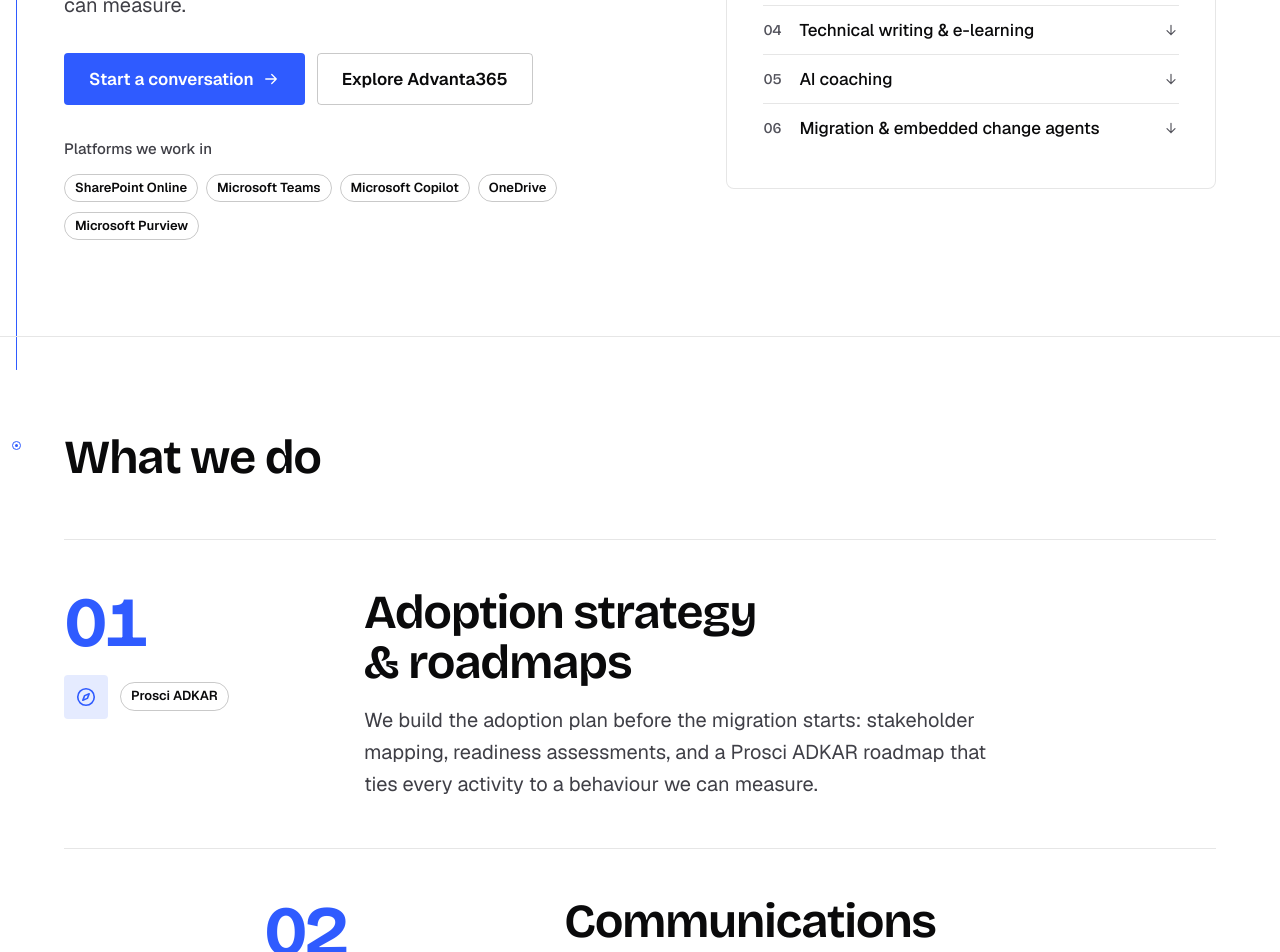
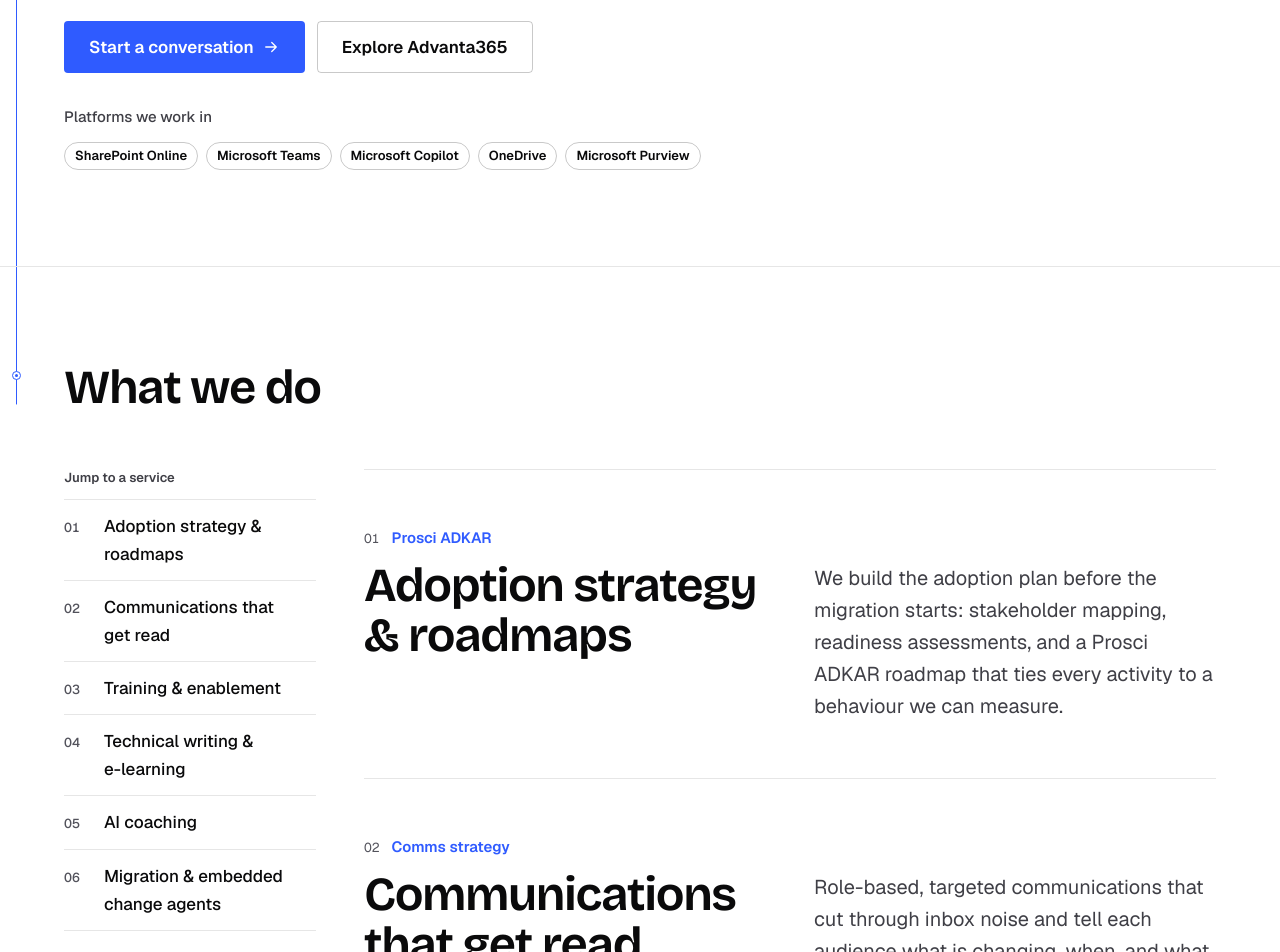
Before and after one commit to TharrosDev-ORG/Echo-Five-Website, a Next.js app: page /services in a window 1280 px wide. Shown: the part 440-1392 px from the top of the page. Built offline with nearby package versions, Linux system fonts and the light colour scheme.

Commit message:
Restyle Services and Approach pages
Co-Authored-By: Claude Opus 5.5 <noreply@anthropic.com>
Claude-Session: https://claude.ai/code/session_01Y7mfsdWnq3Uu4pMFSoLwWH

```diff
--- a/app/approach/page.tsx
+++ b/app/approach/page.tsx
@@ -40,7 +40,8 @@ export default function ApproachPage() {
         <StallClose className="mt-12 md:mt-16" />
       </Section>
 
-      <Section id="adkar" tone="dark" labelledBy="adkar-heading">
+      {/* Hand-off: the stepper's path carries the signal line, so the rail stops above. */}
+      <Section id="adkar" tone="dark" rail={false} labelledBy="adkar-heading">
         <SectionHeading id="adkar-heading" title={adkar.heading} lead={adkar.intro} />
         <div className="mt-10 md:mt-14">
           <AdkarStepper />
--- a/app/services/page.tsx
+++ b/app/services/page.tsx
@@ -29,7 +29,6 @@ export default function ServicesPage() {
             </Button>
           </>
         }
-        visual={<ServiceJumpNav />}
       >
         <p id="platforms-label" className="text-small font-medium text-fg-2">
           {services.platformsLabel}
@@ -45,7 +44,14 @@ export default function ServicesPage() {
 
       <Section id="what-we-do" labelledBy="what-we-do-heading">
         <SectionHeading id="what-we-do-heading" title={services.heading} />
-        <ServiceDetails />
+        <div className="mt-10 grid gap-10 md:mt-14 lg:grid-cols-12 lg:gap-x-12">
+          <div className="lg:col-span-3">
+            <ServiceJumpNav />
+          </div>
+          <div className="min-w-0 lg:col-span-9">
+            <ServiceDetails />
+          </div>
+        </div>
       </Section>
 
       <Section tone="alt" labelledBy="pair-advanta-heading">
--- a/components/approach/AdkarGlance.tsx
+++ b/components/approach/AdkarGlance.tsx
@@ -1,33 +1,25 @@
 import { process as adkar } from "@/lib/content";
 
 /**
- * Hero panel for /approach: the five ADKAR stages at a glance, as a short
- * vertical timeline. The interactive stepper further down covers each stage.
+ * Hero panel for /approach: the five ADKAR stages at a glance, as ruled rows
+ * with the letter set large. The interactive stepper further down covers each stage.
  */
 export default function AdkarGlance() {
-  const last = adkar.stages.length - 1;
-
   return (
-    <div className="card card-panel max-w-md lg:ml-auto lg:w-full">
-      <p id="adkar-glance-label" className="text-small font-medium text-fg-2">
+    <div className="max-w-md lg:ml-auto lg:w-full">
+      <p id="adkar-glance-label" className="text-label font-semibold text-fg-2">
         {adkar.stagesLabel}
       </p>
-      <ol aria-labelledby="adkar-glance-label" className="mt-3 grid gap-3">
+      <ol aria-labelledby="adkar-glance-label" className="mt-3 border-t border-edge-strong">
         {adkar.stages.map((stage, i) => (
-          <li key={stage.name} className="relative flex items-center gap-4">
-            {i < last ? (
-              <span
-                aria-hidden="true"
-                className="absolute top-10 -bottom-3 left-5 w-0.5 -translate-x-1/2 bg-edge-strong"
-              />
-            ) : null}
-            <span
-              aria-hidden="true"
-              className="relative flex size-10 shrink-0 items-center justify-center rounded-full border-2 border-accent bg-raised font-display font-semibold text-fg"
-            >
+          <li key={stage.name} className="flex items-baseline gap-5 border-b border-edge py-3">
+            <span aria-hidden="true" className="w-9 shrink-0 font-display text-h2 text-accent">
               {stage.key}
             </span>
-            <span className="font-display text-h3 text-fg">{stage.name}</span>
+            <span className="text-h3 text-fg">{stage.name}</span>
+            <span aria-hidden="true" className="ml-auto text-label tabular-nums text-fg-3">
+              {String(i + 1).padStart(2, "0")}
+            </span>
           </li>
         ))}
       </ol>
--- a/components/approach/AdkarStepper.tsx
+++ b/components/approach/AdkarStepper.tsx
@@ -4,6 +4,7 @@ import { useId, useRef, useState, useSyncExternalStore, type KeyboardEvent } fro
 import { process as adkar } from "@/lib/content";
 import { cx } from "@/lib/cx";
 import AdkarPath from "@/components/illustrations/AdkarPath";
+import Reveal from "@/components/ui/Reveal";
 import styles from "./AdkarStepper.module.css";
 
 const noopSubscribe = () => () => {};
@@ -50,22 +51,22 @@ export default function AdkarStepper() {
   const Panel = enhanced ? "div" : "li";
 
   return (
-    <div className={cx("card card-panel", styles.stepper)} data-enhanced={enhanced ? "" : undefined}>
+    <div className={styles.stepper} data-enhanced={enhanced ? "" : undefined}>
       {/*
-        The path's nodes sit at 10%, 30% ... 90% of its width. Widening it by the
-        tab gap (0.5rem) and pulling it left by half that puts each node over
-        the centre of its tab.
+        The path's nodes sit at 10%, 30% ... 90% of its width: the centres of
+        five equal columns, so each node sits over its tab. The path is the
+        signal line; it draws up to the selected stage.
       */}
-      <div className="mx-auto hidden w-full max-w-3xl sm:block">
-        <div className="-mx-1">
-          <AdkarPath active={enhanced ? active : undefined} />
-        </div>
+      <div className="hidden w-full sm:block">
+        <Reveal>
+          <AdkarPath letters={false} active={enhanced ? active : undefined} />
+        </Reveal>
       </div>
 
       <div
         role={enhanced ? "tablist" : undefined}
         aria-label={enhanced ? adkar.stagesLabel : undefined}
-        className={cx(styles.tablist, "mx-auto grid w-full max-w-3xl grid-cols-5 gap-2 sm:mt-3")}
+        className={cx(styles.tablist, "grid w-full grid-cols-5 sm:mt-1")}
       >
         {stages.map((stage, i) => {
           // Styled as selected even before hydration so the layout does not shift.
@@ -85,10 +86,10 @@ export default function AdkarStepper() {
               onClick={() => setActive(i)}
               onKeyDown={onKeyDown}
               className={cx(
-                "flex min-h-11 cursor-pointer items-center justify-center rounded-control border px-1 py-2 font-semibold",
-                "transition-colors duration-150",
+                "flex min-h-11 cursor-pointer items-center justify-center border-b-2 px-1 py-2 font-semibold",
+                "transition-colors duration-200",
                 selected
-                  ? "border-accent-fill bg-accent-fill text-on-accent"
+                  ? "border-accent-fill text-fg"
                   : "border-edge text-fg-2 hover:border-edge-strong hover:text-fg",
               )}
             >
@@ -104,7 +105,7 @@ export default function AdkarStepper() {
 
       <Panels
         aria-label={enhanced ? undefined : adkar.stagesLabel}
-        className={cx("mx-auto mt-8 w-full max-w-3xl", !enhanced && "divide-y divide-edge")}
+        className={cx("mt-10 w-full lg:mt-14", !enhanced && "divide-y divide-edge")}
       >
         {stages.map((stage, i) => (
           <Panel
@@ -116,19 +117,20 @@ export default function AdkarStepper() {
             hidden={enhanced ? i !== active : undefined}
             className={cx(
               styles.panel,
-              "grid items-start gap-4 rounded-control sm:grid-cols-[auto_minmax(0,1fr)] sm:gap-6",
+              "grid items-start gap-x-10 gap-y-3 sm:grid-cols-[6rem_minmax(0,1fr)] lg:grid-cols-[12rem_minmax(0,1fr)] lg:gap-x-12",
               !enhanced && "py-6 first:pt-0 last:pb-0",
             )}
           >
+            {/* The giant letter is decoration; the stage name below is the real heading. */}
             <span
               aria-hidden="true"
-              className="flex size-14 items-center justify-center rounded-card bg-accent/12 font-display text-h2 text-accent"
+              className="font-display leading-none text-accent text-display lg:text-mega"
             >
               {stage.key}
             </span>
-            <div className="min-w-0">
-              <h3 className="text-h3 text-fg">{stage.name}</h3>
-              <p className="mt-2 max-w-[60ch] text-lead text-fg-2">{stage.body}</p>
+            <div className="min-w-0 lg:pt-4">
+              <h3 className="text-h2 text-fg">{stage.name}</h3>
+              <p className="mt-3 max-w-[52ch] text-lead text-fg-2">{stage.body}</p>
             </div>
           </Panel>
         ))}
--- a/components/approach/EngagementSteps.tsx
+++ b/components/approach/EngagementSteps.tsx
@@ -1,32 +1,25 @@
 import { engagement } from "@/lib/content";
-import { cx } from "@/lib/cx";
 import Reveal from "@/components/ui/Reveal";
 
 /**
- * The four-part engagement arc. Stacked on phones, two columns on tablets,
- * and a connected horizontal track from lg up.
+ * The four-part engagement arc as a numbered sequence: one ruled row per
+ * step, with the numeral, the title, and the description in a line from md.
  */
 export default function EngagementSteps() {
-  const last = engagement.steps.length - 1;
   return (
-    <ol className="mt-10 grid gap-x-8 gap-y-10 sm:grid-cols-2 md:mt-14 lg:grid-cols-4 lg:gap-x-6">
+    <ol className="mt-10 border-b border-edge md:mt-14">
       {engagement.steps.map((step, i) => (
-        <Reveal as="li" key={step.n} index={i} className="min-w-0">
-          <div className="flex items-center gap-4">
-            <span
-              aria-hidden="true"
-              className="inline-flex size-11 shrink-0 items-center justify-center rounded-control bg-accent-fill font-display text-h3 text-on-accent"
-            >
-              {step.n}
-            </span>
-            {/* Connector to the next step on the horizontal track. */}
-            <span
-              aria-hidden="true"
-              className={cx("hidden h-px flex-1 bg-edge-strong", i < last && "lg:block")}
-            />
-          </div>
-          <h3 className="mt-5 text-h3 text-fg">{step.title}</h3>
-          <p className="mt-2 text-fg-2">{step.body}</p>
+        <Reveal
+          as="li"
+          key={step.n}
+          index={i}
+          className="grid gap-x-8 gap-y-3 border-t border-edge py-8 md:grid-cols-[5rem_minmax(0,1fr)_minmax(0,1.1fr)] md:py-10 lg:grid-cols-[5.5rem_minmax(0,1fr)_minmax(0,1.1fr)]"
+        >
+          <span aria-hidden="true" className="font-display text-h2 text-accent tabular-nums">
+            {step.n.padStart(2, "0")}
+          </span>
+          <h3 className="text-h2 text-fg md:text-h3 lg:text-h2">{step.title}</h3>
+          <p className="max-w-[52ch] text-fg-2 md:pt-1">{step.body}</p>
         </Reveal>
       ))}
     </ol>
--- a/components/services/PairWithAdvanta.tsx
+++ b/components/services/PairWithAdvanta.tsx
@@ -4,17 +4,17 @@ import ToolkitStack from "@/components/illustrations/ToolkitStack";
 
 const { pairWithAdvanta } = services;
 
-/** Dark promo panel pointing service buyers at the Advanta365 toolkit. */
+/** Black panel pointing service buyers at the Advanta365 toolkit. */
 export default function PairWithAdvanta({ headingId }: { headingId: string }) {
   return (
-    <div className="surface-dark grid gap-10 overflow-hidden rounded-panel px-5 py-10 sm:p-10 lg:grid-cols-[minmax(0,1.15fr)_minmax(0,0.85fr)] lg:items-center lg:gap-14 lg:p-14">
+    <div className="surface-dark grid gap-10 overflow-hidden rounded-none px-5 py-10 sm:p-10 lg:grid-cols-[minmax(0,1.15fr)_minmax(0,0.85fr)] lg:items-center lg:gap-14 lg:p-14">
       <div className="min-w-0">
-        <p className="mb-4 text-small font-medium text-fg-2">{advanta.byline}</p>
-        <h2 id={headingId} className="text-h2 text-fg">
+        <p className="mb-4 text-small font-semibold text-accent">{advanta.byline}</p>
+        <h2 id={headingId} className="text-h1 text-fg">
           {pairWithAdvanta.heading}
         </h2>
         <p className="mt-5 max-w-[56ch] text-lead text-fg-2">{pairWithAdvanta.body}</p>
-        <div className="mt-8 flex flex-wrap gap-3">
+        <div className="mt-8 flex flex-col gap-3 sm:flex-row sm:flex-wrap">
           <Button href="/product" arrow>
             {pairWithAdvanta.cta}
           </Button>
--- a/components/services/ServiceDetails.tsx
+++ b/components/services/ServiceDetails.tsx
@@ -1,54 +1,32 @@
 import { services } from "@/lib/content";
-import { cx } from "@/lib/cx";
-import Badge from "@/components/ui/Badge";
 import Reveal from "@/components/ui/Reveal";
-import { Icon } from "@/components/ui/icons";
+import SectionHeading from "@/components/ui/SectionHeading";
 
 /**
  * The six services in full. Each row is an anchor target for the jump links.
- * From lg a narrow rail (number, icon, tag) sits beside the text, and the
- * rows step left and right by two columns to keep the alternating rhythm.
+ * From xl the title sits on the left and the description on the right.
  */
 export default function ServiceDetails() {
   return (
-    <ol className="mt-10 divide-y divide-edge border-y border-edge md:mt-14">
-      {services.items.map((item, i) => {
-        const shifted = i % 2 === 1;
-        return (
-          <li key={item.slug} id={item.slug}>
-            <Reveal
-              as="article"
-              className="grid gap-5 py-10 md:py-12 lg:grid-cols-12 lg:items-start lg:gap-x-12"
-            >
-              <div
-                className={cx(
-                  "flex items-center gap-3 lg:col-span-3 lg:flex-col lg:items-start lg:gap-4",
-                  shifted && "lg:col-start-3",
-                )}
-              >
-                {/* Decoration only: the ordered list already conveys the sequence. */}
-                <span
-                  aria-hidden="true"
-                  className="hidden font-display text-h1 leading-none text-accent tabular-nums lg:block"
-                >
-                  {item.n}
-                </span>
-                <div className="flex items-center gap-3">
-                  <span className="inline-flex size-11 shrink-0 items-center justify-center rounded-control bg-accent/12 text-accent">
-                    <Icon name={item.icon} size={22} />
-                  </span>
-                  <Badge tone="accent">{item.tag}</Badge>
-                </div>
-              </div>
-
-              <div className="min-w-0 lg:col-span-7">
-                <h3 className="text-h2 text-fg">{item.title}</h3>
-                <p className="mt-4 max-w-[60ch] text-lead text-fg-2">{item.body}</p>
-              </div>
-            </Reveal>
-          </li>
-        );
-      })}
+    <ol className="border-t border-edge">
+      {services.items.map((item) => (
+        <li key={item.slug} id={item.slug} className="border-b border-edge">
+          <Reveal
+            as="article"
+            className="grid gap-6 py-10 md:py-14 xl:grid-cols-[minmax(0,1fr)_minmax(0,1fr)] xl:gap-x-12"
+          >
+            <SectionHeading
+              as="h3"
+              size="h2"
+              index={item.n}
+              eyebrow={item.tag}
+              title={item.title}
+              stroke={false}
+            />
+            <p className="max-w-[52ch] text-lead text-fg-2 xl:pt-9">{item.body}</p>
+          </Reveal>
+        </li>
+      ))}
     </ol>
   );
 }
--- a/components/services/ServiceJumpNav.tsx
+++ b/components/services/ServiceJumpNav.tsx
@@ -1,28 +1,29 @@
 import { services } from "@/lib/content";
-import { ArrowRight } from "@/components/ui/icons";
 
-/** In-page links to each service section; sits in the hero's visual column. */
+/**
+ * In-page links to each service section: a plain numbered list. From lg it
+ * holds still beside the six sections while they scroll past.
+ */
 export default function ServiceJumpNav() {
   return (
-    <nav aria-labelledby="service-jump-label" className="card card-panel">
-      <p id="service-jump-label" className="text-small font-medium text-fg-2">
+    <nav
+      aria-labelledby="service-jump-label"
+      className="lg:sticky lg:top-[calc(var(--header-h)+2rem)]"
+    >
+      <p id="service-jump-label" className="text-label font-semibold text-fg-2">
         {services.jumpLabel}
       </p>
-      <ol className="mt-2 divide-y divide-edge">
+      <ol className="mt-3 border-t border-edge">
         {services.items.map((item) => (
-          <li key={item.slug}>
+          <li key={item.slug} className="border-b border-edge">
             <a
               href={`#${item.slug}`}
-              className="group flex min-h-12 items-center gap-3 py-2.5 font-medium text-fg no-underline transition-colors duration-150 hover:text-accent"
+              className="group flex min-h-12 items-baseline gap-4 py-3 font-medium text-fg no-underline transition-colors duration-200 hover:text-accent"
             >
-              <span aria-hidden="true" className="w-6 shrink-0 font-display text-small text-fg-3 tabular-nums">
+              <span aria-hidden="true" className="w-6 shrink-0 text-label tabular-nums text-fg-3">
                 {item.n}
               </span>
               <span className="min-w-0 flex-1">{item.title}</span>
-              <ArrowRight
-                size={16}
-                className="shrink-0 rotate-90 text-fg-3 transition-transform duration-150 group-hover:translate-y-0.5 group-hover:text-accent"
-              />
             </a>
           </li>
         ))}
--- a/scripts/check-ui.mjs
+++ b/scripts/check-ui.mjs
@@ -226,21 +226,46 @@ const checks = [
     },
   },
   {
-    // Hand-off sections: the rail stops above the home hero curve and the ADKAR path, which carry the line instead.
+    // Hand-off sections: the rail stops above the home hero curve and the ADKAR paths, which carry the line instead.
     name: "rail-handoff",
     mode: "js",
     widths: [1440],
-    routes: ["/"],
-    async run(page) {
-      const got = await page.evaluate(() =>
-        ['header[data-hero]', "#process"].map((sel) => {
-          const el = document.querySelector(sel);
-          return { sel, found: Boolean(el), rails: el ? el.querySelectorAll("[data-rail]").length : 0 };
-        }),
+    routes: ["/", "/approach"],
+    async run(page, { route }) {
+      const selectors = route === "/" ? ["header[data-hero]", "#process"] : ["#adkar"];
+      const got = await page.evaluate(
+        (sels) =>
+          sels.map((sel) => {
+            const el = document.querySelector(sel);
+            return { sel, found: Boolean(el), rails: el ? el.querySelectorAll("[data-rail]").length : 0 };
+          }),
+        selectors,
       );
       return got.flatMap((g) =>
         !g.found ? [`${g.sel} not found`] : g.rails ? [`${g.sel} has ${g.rails} [data-rail]`] : [],
       );
+    },
+  },
+  {
+    // Guards the stepper restyle: Arrow keys still move the selection and show the matching panel.
+    name: "adkar-tabs",
+    mode: "js",
+    widths: [1440],
+    routes: ["/approach"],
+    async run(page) {
+      const tabs = page.locator('[role="tab"]');
+      if ((await tabs.count()) !== 5) return [`expected 5 tabs, found ${await tabs.count()}`];
+      await tabs.first().focus();
+      await page.keyboard.press("ArrowRight");
+      await page.keyboard.press("ArrowRight");
+      const third = tabs.nth(2);
+      const selected = await third.getAttribute("aria-selected");
+      const panelId = await third.getAttribute("aria-controls");
+      const fails = [];
+      if (selected !== "true") fails.push(`third tab aria-selected is ${selected}`);
+      const visible = panelId ? await page.locator(`[id="${panelId}"]`).isVisible() : false;
+      if (!visible) fails.push(`panel ${panelId} not visible`);
+      return fails;
     },
   },
   {
```
